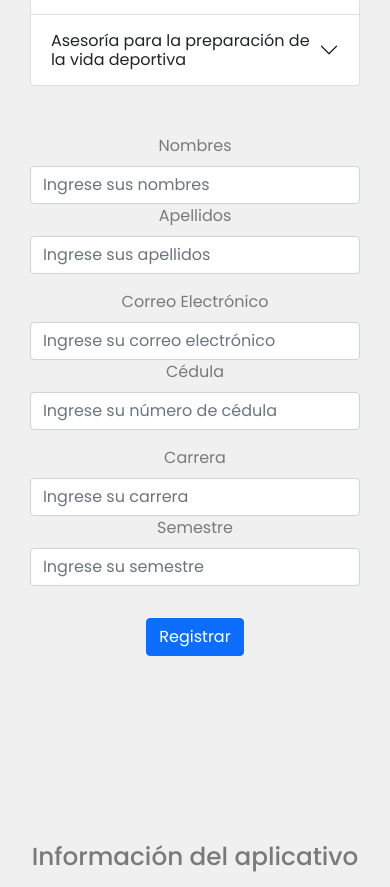
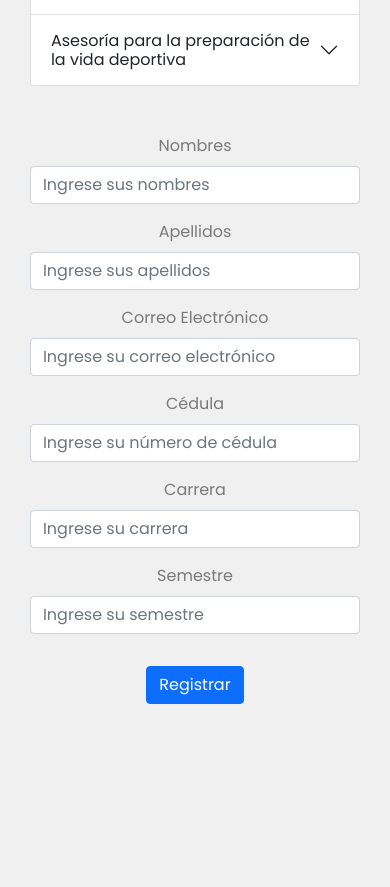
Before and after one commit to ronaldlondono/ProyectoU, a plain HTML site: page index.html in a window 390 px wide. Shown: the part 2320-3207 px from the top of the page. Drawn offline with nearby package versions, Linux system fonts and the light colour scheme.

Commit message:
Cambios en el margin de registros

```diff
--- a/index.html
+++ b/index.html
@@ -110,34 +110,34 @@
                 <div class="mb-3 col-12 col-md-6 mt-5">
                     <!--Correo electronico-->
                     <form>
-                        <div class="row mb-3">
-                            <div class="col-md-6">
+                        <div class="row">
+                            <div class="col-md-6  mb-3">
                                 <label for="nombre" class="form-label">Nombres</label>
                                 <input type="text" class="form-control" id="nombre" placeholder="Ingrese sus nombres" required>
                             </div>
-                            <div class="col-md-6">
+                            <div class="col-md-6  mb-3">
                                 <label for="apellidos" class="form-label">Apellidos</label>
                                 <input type="text" class="form-control" id="apellidos" placeholder="Ingrese sus apellidos" required>
                             </div>
                         </div>
 
-                        <div class="row mb-3">
-                            <div class="col-md-6">
+                        <div class="row">
+                            <div class="col-md-6 mb-3">
                                 <label for="correo" class="form-label">Correo Electrónico</label>
                                 <input type="email" class="form-control" id="correo" placeholder="Ingrese su correo electrónico" required>
                             </div>
-                            <div class="col-md-6">
+                            <div class="col-md-6 mb-3">
                                 <label for="cedula" class="form-label">Cédula</label>
                                 <input type="text" class="form-control" id="cedula" placeholder="Ingrese su número de cédula" required>
                             </div>
                         </div>
 
-                        <div class="row mb-3">
-                            <div class="col-md-6">
+                        <div class="row">
+                            <div class="col-md-6 mb-3">
                                 <label for="carrera" class="form-label">Carrera</label>
                                 <input type="text" class="form-control" id="carrera" placeholder="Ingrese su carrera" required>
                             </div>
-                            <div class="col-md-6">
+                            <div class="col-md-6  mb-3">
                                 <label for="semestre" class="form-label">Semestre</label>
                                 <input type="text" class="form-control" id="semestre" placeholder="Ingrese su semestre" required>
                             </div>
```
